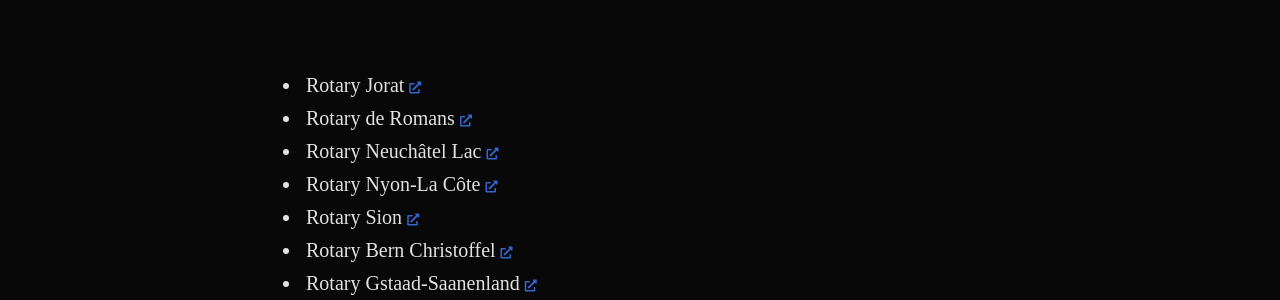
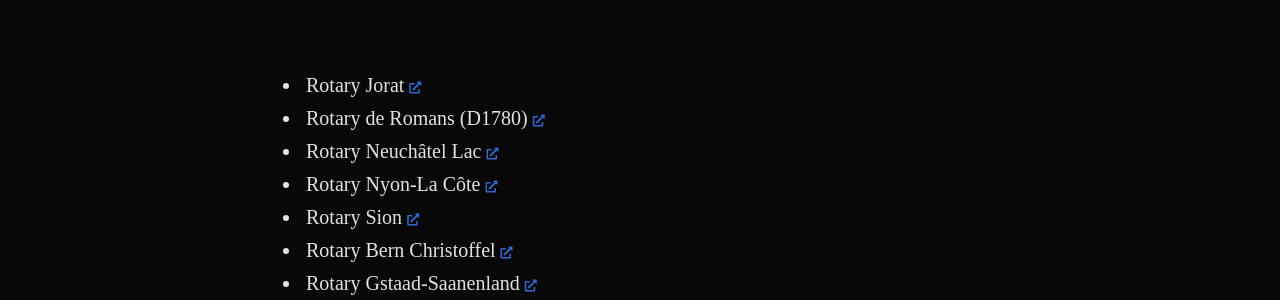
Before and after one commit to e-rotaract/e-rotaract.github.io, a Jekyll site: the page built from _pages/street-kids.md, in a window 1280 px wide and 900 px high, scrolled down 3309 px. Shown: the part 153-453 px from the top of the window. Built offline with Jekyll 4.4.1, drawn with Linux system fonts in a browser that asks for light colours; some web fonts are replaced.

Commit message:
Update street-kids.md

```diff
--- a/_pages/street-kids.md
+++ b/_pages/street-kids.md
@@ -165,7 +165,7 @@
 <br>
 
 - Rotary Jorat [<a-out/>](https://jorat.rotary1990.ch/fr)
-- Rotary de Romans [<a-out/>](https://rotaryromans.com)
+- Rotary de Romans (D1780) [<a-out/>](https://rotaryromans.com)
 - Rotary Neuchâtel Lac [<a-out/>](https://neuchatel-lac.rotary1990.ch/fr)
 - Rotary Nyon-La Côte [<a-out/>](https://nyon-la-cote.rotary1990.ch/fr)
 - Rotary Sion [<a-out/>](https://sion.rotary1990.ch/fr)
```
